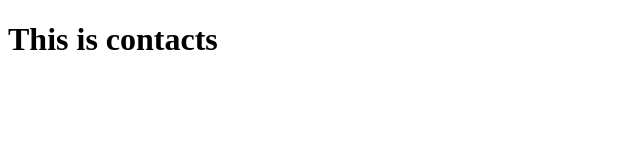
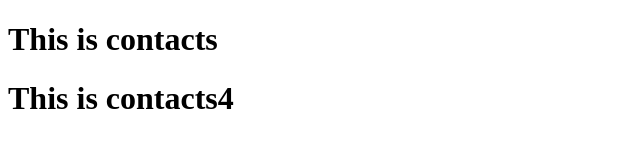
Before and after one commit to ysahil07/My-First-Repo, a plain HTML site: page contact.html in a window 1280 px wide. Shown: the whole page, without its empty margins (0-640 px from the left). Drawn offline with Linux system fonts and the light colour scheme.

Commit message:
Contact 4 added

```diff
--- a/contact.html
+++ b/contact.html
@@ -8,5 +8,6 @@
 </head>
 <body>
     <h1>This is contacts</h1>
+    <h1>This is contacts4</h1>
 </body>
 </html>
```
